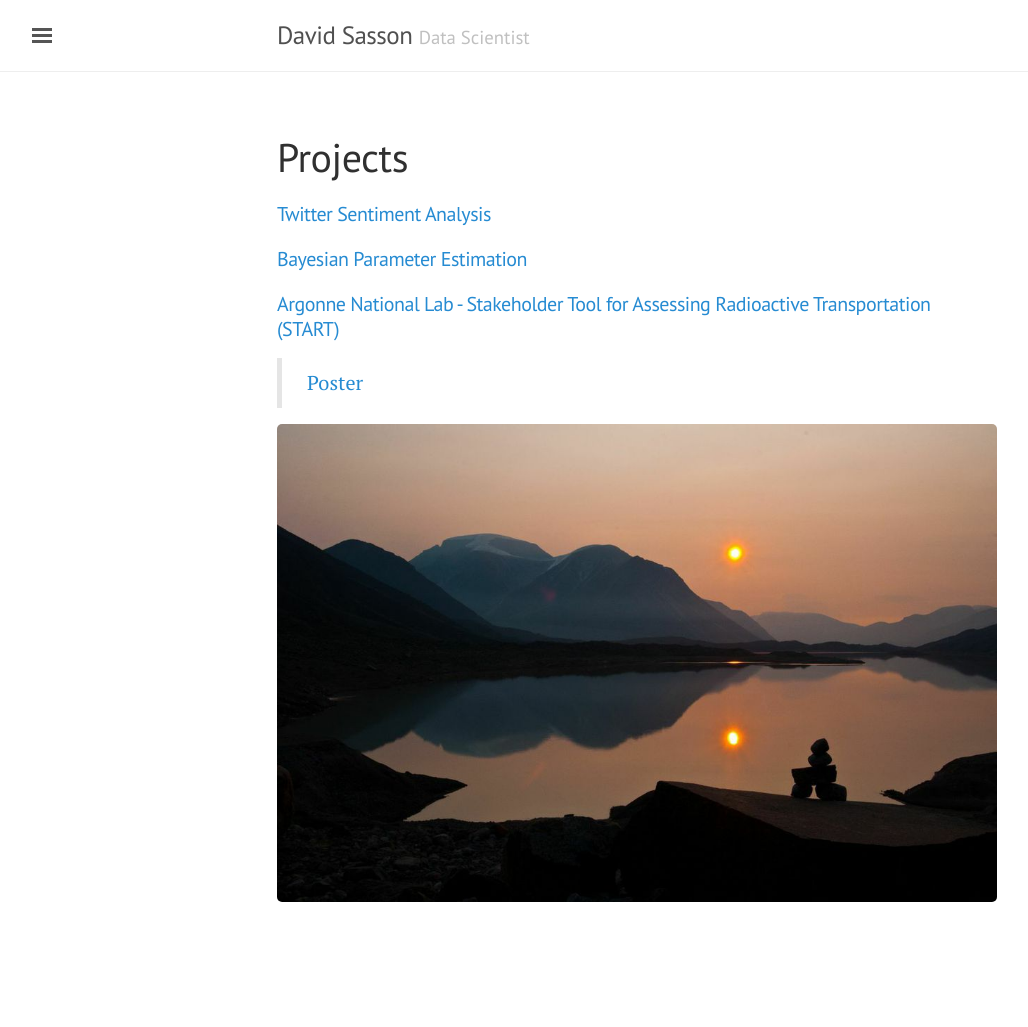
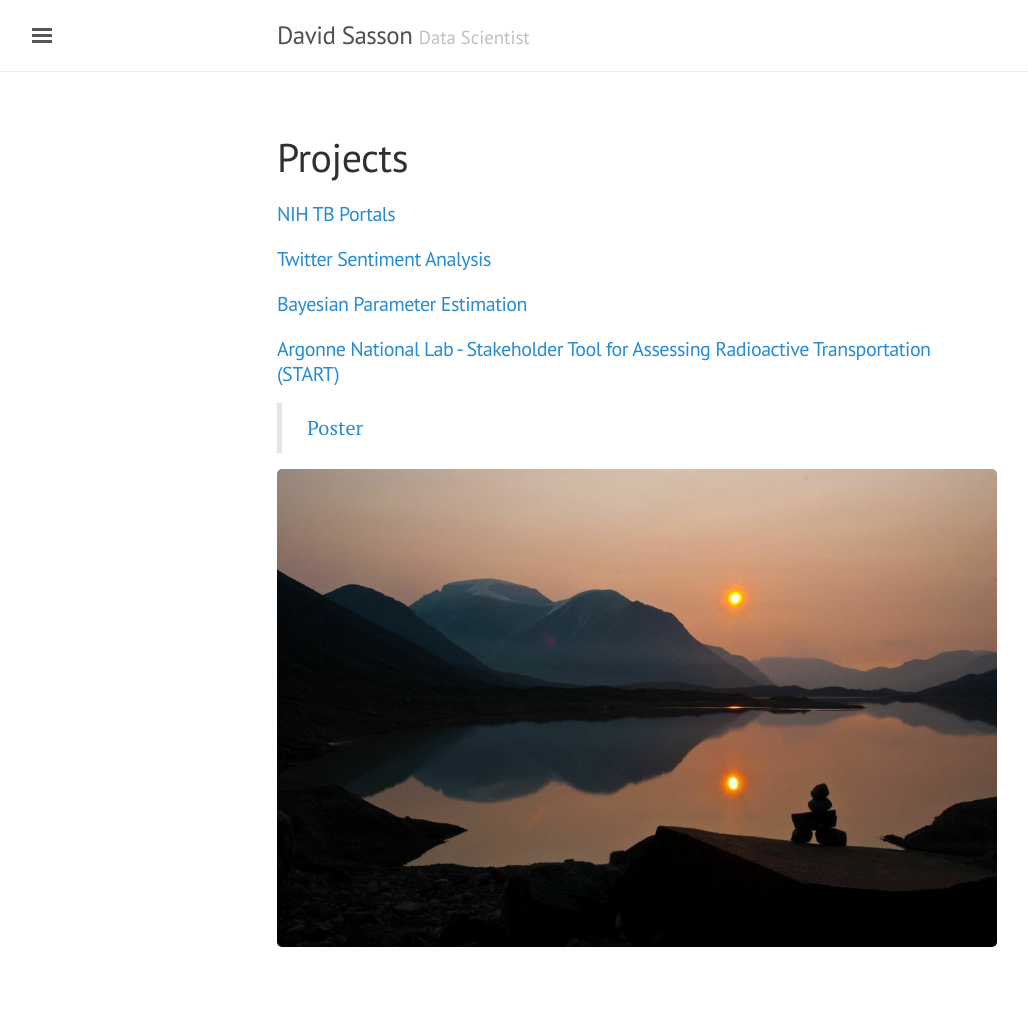
Before and after one commit to dsasson48/dsasson48.github.io, a Jekyll site: the page built from projects.md, in a window 1280 px wide. Shown: the whole page, without its empty margins (3-1031 px from the left). Built offline with Jekyll 4.4.1, drawn with Linux system fonts in a browser that asks for light colours; before the commit the page ends 982 px from its top, so only the background shows below that.

Commit message:
nih project

```diff
--- a/projects.md
+++ b/projects.md
@@ -2,6 +2,8 @@
 layout: page
 title: Projects
 ---
+
+#### [NIH TB Portals](https://tbportals.niaid.nih.gov/)
 
 #### [Twitter Sentiment Analysis](https://twitter260.github.io)
 
```
Also changed, not shown: 1 other file.
